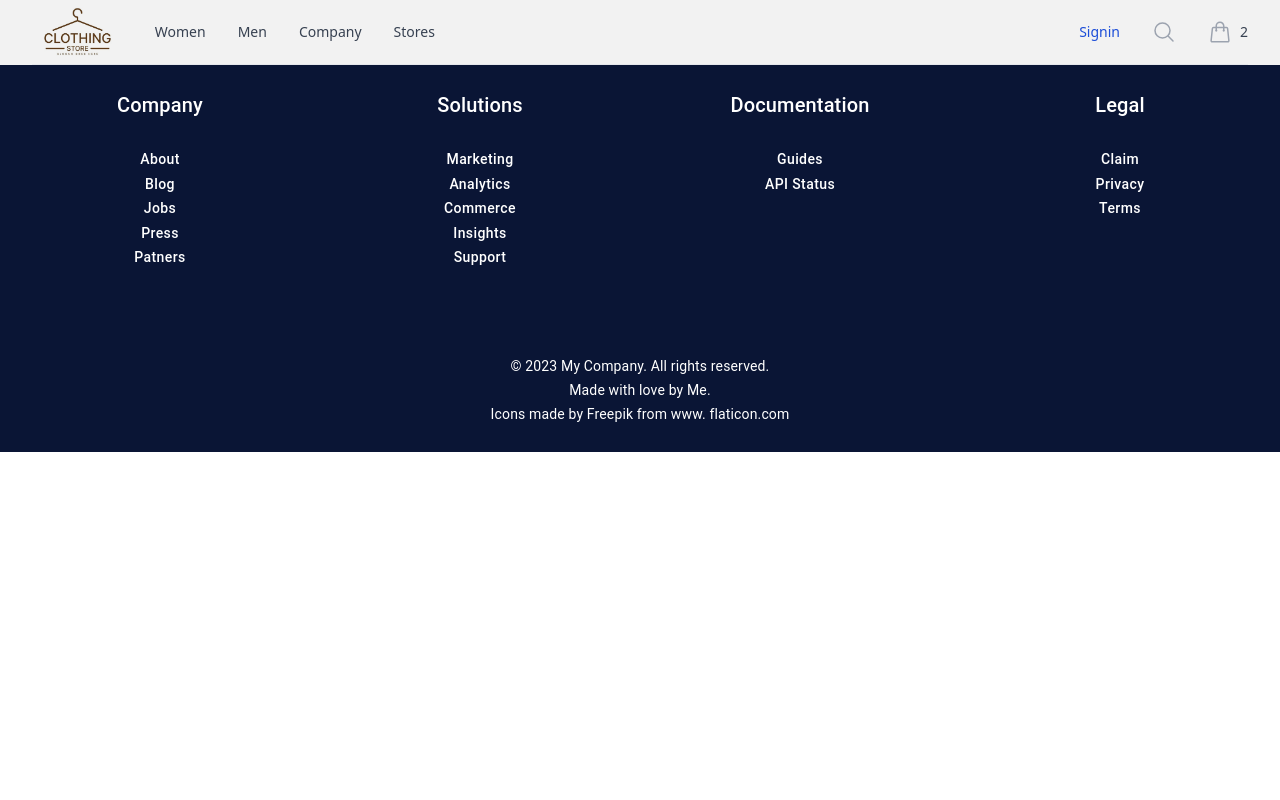
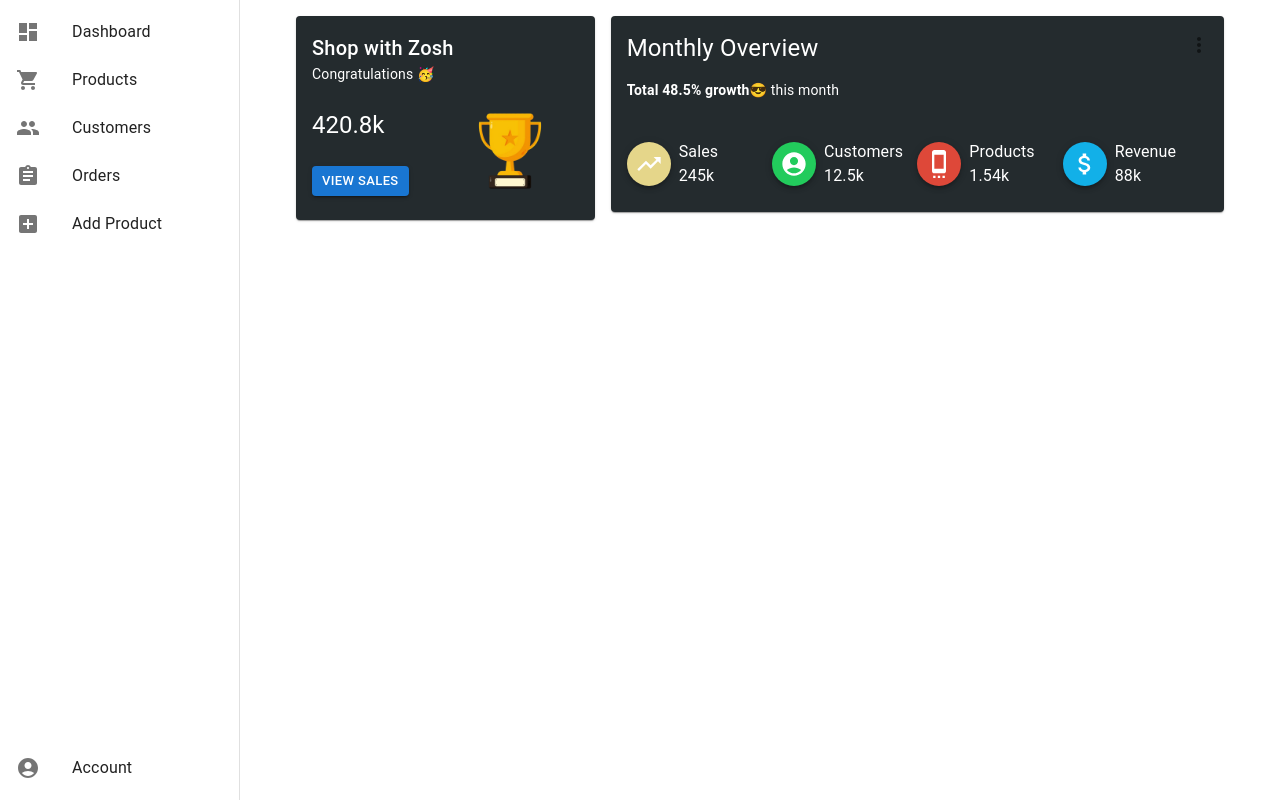
Before and after one commit to Umar246/complete-ecommerce-store, a React (Create React App) app in the folder ecommerce-cloth-store/: page /admin in a window 1280 px wide. Built offline with nearby package versions, Linux system fonts and the light colour scheme.

Commit message:
admin dashboard in progress

```diff
--- /dev/null
+++ b/ecommerce-cloth-store/src/Admin/components/Achievement.jsx
@@ -0,0 +1,26 @@
+import React from "react";
+import { Button, Card, CardContent, styled, Typography } from "@mui/material";
+import trophyImg from "../../assets/trophyImg.png"
+
+const TrophyImg = styled("img")({
+  right: 36,
+  bottom: 20,
+  height: 98,
+  position: "absolute",
+});
+
+export default function Achievement() {
+  return (
+    <Card sx={{ position: "relative", bgcolor:"#242B2E", color:"#fff" }}>
+      <CardContent>
+        <Typography variant="h6" sx={{ letterSpacing: ".25px" }}>
+          Shop with Zosh
+        </Typography>
+        <Typography variant="body2">Congratulations 🥳</Typography>
+        <Typography variant="h5" sx={{my:3.1}}> 420.8k </Typography>
+        <Button size="small" variant="contained">View Sales</Button>
+        <TrophyImg src={trophyImg}/>
+      </CardContent>
+    </Card>
+  );
+}
--- /dev/null
+++ b/ecommerce-cloth-store/src/Admin/components/AddProduct.jsx
@@ -0,0 +1,7 @@
+import React from 'react'
+
+export default function AddProduct() {
+  return (
+    <div>AddProduct</div>
+  )
+}
--- /dev/null
+++ b/ecommerce-cloth-store/src/Admin/components/Admin.jsx
@@ -0,0 +1,141 @@
+  import React, { useState } from "react";
+  import {
+    Drawer,
+    List,
+    ListItem,
+    ListItemButton,
+    ListItemIcon,
+    ListItemText,
+    IconButton,
+    useMediaQuery,
+    useTheme,
+  } from "@mui/material";
+  import {
+    Dashboard,
+    ShoppingCart,
+    People,
+    Assignment,
+    AddBox,
+    AccountCircle,
+    Menu,
+  } from "@mui/icons-material";
+  import { Link, Outlet, Route, Routes } from "react-router-dom";
+  import AdminDashboard from "./AdminDashboard";
+  import Products from "./Products";
+  import Orders from "./Orders";
+  import Customers from "./Customers";
+  import AddProduct from "./AddProduct";
+
+  const menuItems = [
+    { text: "Dashboard", icon: <Dashboard />, path: "/admin/" },
+    { text: "Products", icon: <ShoppingCart />, path: "/admin/products" },
+    { text: "Customers", icon: <People />, path: "/admin/customers" },
+    { text: "Orders", icon: <Assignment />, path: "/admin/orders" },
+    { text: "Add Product", icon: <AddBox />, path: "/admin/products/create" },
+  ];
+
+  const Admin = () => {
+    const [mobileOpen, setMobileOpen] = useState(false);
+
+    const theme = useTheme();
+    // isLargeScreen is true if screen width is medium (md) or above
+    const isLargeScreen = useMediaQuery(theme.breakpoints.up("sm"));
+
+    return (
+      <div className="flex">
+        {/* Sidebar for large screens */}
+        {isLargeScreen && (
+        <Drawer
+          variant="permanent"
+          className="hidden md:flex"
+          sx={{
+            width: 240,
+            flexShrink: 0,
+            "& .MuiDrawer-paper": { width: 240, boxSizing: "border-box" },
+          }}
+        >
+          <List className="h-full flex flex-col justify-between">
+            <div>
+              {menuItems.map((item) => (
+                <ListItem key={item.text} disablePadding>
+                  <ListItemButton component={Link} to={item.path}>
+                    <ListItemIcon>{item.icon}</ListItemIcon>
+                    <ListItemText primary={item.text} />
+                  </ListItemButton>
+                </ListItem>
+              ))}
+            </div>
+            <ListItem disablePadding>
+              <ListItemButton component={Link} to="/admin/account">
+                <ListItemIcon>
+                  <AccountCircle />
+                </ListItemIcon>
+                <ListItemText primary="Account" />
+              </ListItemButton>
+            </ListItem>
+          </List>
+        </Drawer>
+          )}
+
+        {/* Collapsible Drawer for small screens */}
+        {!isLargeScreen && (
+       <>
+       <IconButton
+          className="md:hidden p-4"
+          onClick={() => setMobileOpen(!mobileOpen)}
+        >
+          <Menu />
+        </IconButton>
+        <Drawer
+          open={mobileOpen}
+          onClose={() => setMobileOpen(false)}
+          sx={{ "& .MuiDrawer-paper": { width: 240 } }}
+        >
+          <List className="h-full flex flex-col justify-between">
+            <div>
+              {menuItems.map((item) => (
+                <ListItem key={item.text} disablePadding>
+                  <ListItemButton
+                    component={Link}
+                    to={item.path}
+                    onClick={() => setMobileOpen(false)}
+                  >
+                    <ListItemIcon>{item.icon}</ListItemIcon>
+                    <ListItemText primary={item.text} />
+                  </ListItemButton>
+                </ListItem>
+              ))}
+            </div>
+            <ListItem disablePadding>
+              <ListItemButton
+                component={Link}
+                to="/admin/account"
+                onClick={() => setMobileOpen(false)}
+              >
+                <ListItemIcon>
+                  <AccountCircle />
+                </ListItemIcon>
+                <ListItemText primary="Account" />
+              </ListItemButton>
+            </ListItem>
+          </List>
+        </Drawer>
+        </>
+         )}
+
+        {/* Content Area */}
+        <main className="flex-1 p-4">
+          <Outlet />
+          <Routes>
+            <Route path="/" element={<AdminDashboard />} />
+            <Route path="/products" element={<Products />} />
+            <Route path="/orders" element={<Orders />} />
+            <Route path="/customers" element={<Customers />} />
+            <Route path="/products/create" element={<AddProduct />} />
+          </Routes>
+        </main>
+      </div>
+    );
+  };
+
+  export default Admin;
--- /dev/null
+++ b/ecommerce-cloth-store/src/Admin/components/AdminDashboard.jsx
@@ -0,0 +1,19 @@
+import { Grid } from "@mui/material";
+import React from "react";
+import Achievement from "./Achievement";
+import MonthlyOverview from "./MonthlyOverview";
+
+export default function AdminDashboard() {
+  return (
+    <div className="px-10">
+      <Grid container spacing={2}>
+        <Grid item xs={12} md={4}>
+          <Achievement />
+        </Grid>
+        <Grid item xs={12} md={8}>
+          <MonthlyOverview/>
+        </Grid>
+      </Grid>
+    </div>
+  );
+}
--- /dev/null
+++ b/ecommerce-cloth-store/src/Admin/components/Customers.jsx
@@ -0,0 +1,7 @@
+import React from 'react'
+
+export default function Customers() {
+  return (
+    <div>Customers</div>
+  )
+}
--- /dev/null
+++ b/ecommerce-cloth-store/src/Admin/components/MonthlyOverview.jsx
@@ -0,0 +1,112 @@
+import {
+  AccountCircle,
+  AttachMoney,
+  MoreVert,
+  SettingsCell,
+  TrendingUp,
+} from "@mui/icons-material";
+import {
+  Avatar,
+  Box,
+  Card,
+  CardContent,
+  CardHeader,
+  Grid,
+  Icon,
+  IconButton,
+  Typography,
+} from "@mui/material";
+import React from "react";
+
+const salesData = [
+  {
+    stats: "245k",
+    title: "Sales",
+    color: "#E5D68A",
+    icon: <TrendingUp sx={{ fontSize: "1.75rem" }} />,
+  },
+  {
+    stats: "12.5k",
+    title: "Customers",
+    color: "#22CB5C",
+    icon: <AccountCircle sx={{ fontSize: "1.75rem" }} />,
+  },
+  {
+    stats: "1.54k",
+    title: "Products",
+    color: "#DE4839",
+    icon: <SettingsCell sx={{ fontSize: "1.75rem" }} />,
+  },
+  {
+    stats: "88k",
+    title: "Revenue",
+    color: "#12B0E8",
+    icon: <AttachMoney sx={{ fontSize: "1.75rem" }} />,
+  },
+];
+
+const renderStats = () => {
+  return salesData.map((data, index) => (
+    <Grid item xs={12} sm={3} key={index}>
+      <Box
+        sx={{
+          display: "flex",
+          alignItems: "center",
+        }}
+      >
+        <Avatar
+          varriant="rounded"
+          sx={{
+            mr: 1,
+            width: 44,
+            height: 44,
+            boxShadow: 3,
+            color: "white",
+            backgroundColor: `${data.color}`,
+          }}
+        >
+          {data.icon}
+        </Avatar>
+
+        <Box sx={{ display: "flex", flexDirection: "column" }}>
+          <Typography varriant="caption">{data.title}</Typography>
+          <Typography varriant="h6">{data.stats}</Typography>
+        </Box>
+      </Box>
+    </Grid>
+  ));
+};
+export default function MonthlyOverview() {
+  return (
+    <Card sx={{ bgcolor: "#242B2E", color:"#fff" }}>
+      <CardHeader
+        title="Monthly Overview"
+        action={
+          <IconButton size="small">
+            <MoreVert />
+          </IconButton>
+        }
+        subheader={
+          <Typography variant="body2">
+            <Box component={"span"} sx={{ fontWeight: 600 }}>
+              Total 48.5% growth
+            </Box>
+         😎 this month
+          </Typography>
+        }
+        titleTypographyProps={{
+          sx: {
+            mb: 2,
+            lineHeight: "2rem !important",
+            letterSpacing: ".15px !important",
+          },
+        }}
+      />
+      <CardContent sx={{ pt: (theme) => `${theme.spacing(3)} !important` }}>
+        <Grid container spacing={[5, 0]}>
+          {renderStats()}
+        </Grid>
+      </CardContent>
+    </Card>
+  );
+}
--- /dev/null
+++ b/ecommerce-cloth-store/src/Admin/components/Orders.jsx
@@ -0,0 +1,7 @@
+import React from 'react'
+
+export default function Orders() {
+  return (
+    <div>Orders</div>
+  )
+}
--- /dev/null
+++ b/ecommerce-cloth-store/src/Admin/components/Products.jsx
@@ -0,0 +1,7 @@
+import React from 'react'
+
+export default function Products() {
+  return (
+    <div>Products</div>
+  )
+}
--- a/ecommerce-cloth-store/src/App.js
+++ b/ecommerce-cloth-store/src/App.js
@@ -1,12 +1,14 @@
 import { Route, Routes } from "react-router-dom";
 import "./App.css";
 import CustomerRoutes from "./Routes/CustomerRoutes";
+import AdminRoutes from "./Routes/AdminRoutes";
 
 function App() {
   return (
     <>
       <Routes>
         <Route path="/*" element={<CustomerRoutes />} />
+        <Route path="/admin/*" element={<AdminRoutes />} />
       </Routes>
     </>
   );
--- /dev/null
+++ b/ecommerce-cloth-store/src/Routes/AdminRoutes.jsx
@@ -0,0 +1,11 @@
+import React from "react";
+import { Route, Routes } from "react-router-dom";
+import Admin from "../Admin/components/Admin";
+
+export default function AdminRoutes() {
+  return (
+    <Routes>
+      <Route path="/*" element={<Admin/>} />
+    </Routes>
+  );
+}
```
Also changed, not shown: ecommerce-cloth-store/src/assets/trophyImg.png (added).
